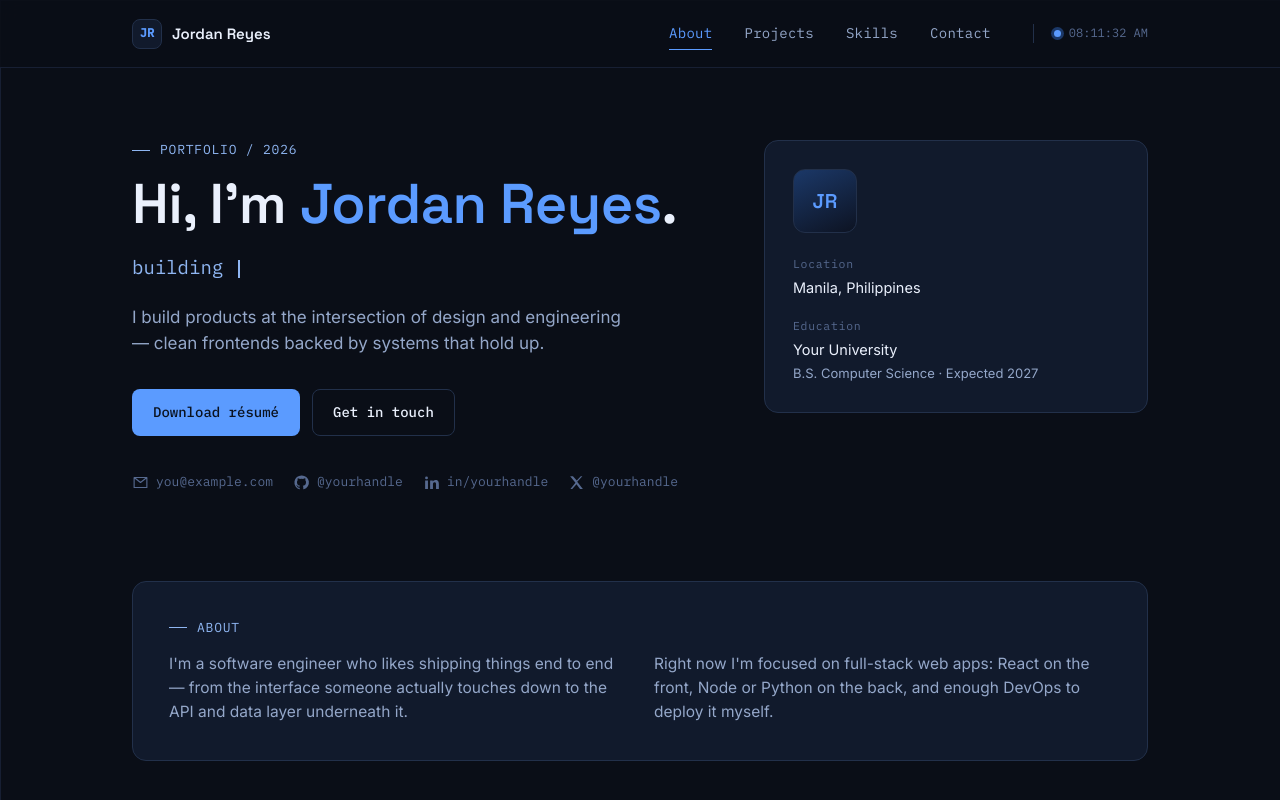
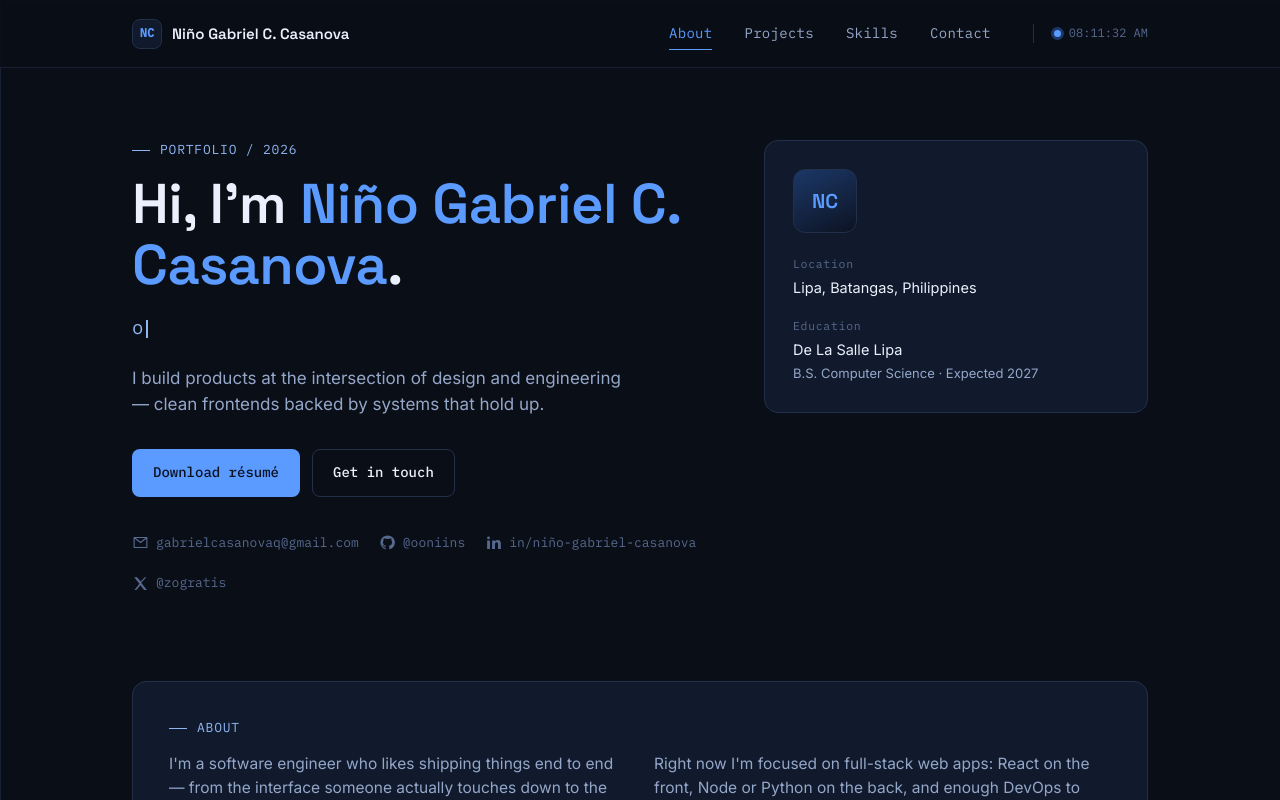
Before and after one commit to ooniins/Casanova_Portfolio, a React (Vite) app: page / in a window 1280 px wide. Shown: the top 800 px of the page. Built offline with nearby package versions, Linux system fonts and the light colour scheme.

Commit message:
Fix: Some Information

```diff
--- a/src/data/portfolioData.js
+++ b/src/data/portfolioData.js
@@ -5,13 +5,13 @@
 // ─────────────────────────────────────────────────────────────
 
 export const profile = {
-  name: "Jordan Reyes",
+  name: "Niño Gabriel C. Casanova",
   roles: [
-    "software engineer",
+    "Data engineer",
     "building for the web",
     "open to opportunities",
   ],
-  location: "Manila, Philippines",
+  location: "Lipa, Batangas, Philippines",
   tagline:
     "I build products at the intersection of design and engineering — clean frontends backed by systems that hold up.",
   bio: [
@@ -19,19 +19,19 @@ export const profile = {
     "Right now I'm focused on full-stack web apps: React on the front, Node or Python on the back, and enough DevOps to deploy it myself.",
   ],
   education: {
-    school: "Your University",
+    school: "De La Salle Lipa",
     program: "B.S. Computer Science",
     period: "Expected 2027",
   },
   resumeUrl: "/resume.pdf",
-  avatarInitial: "JR",
+  avatarInitial: "NC",
 };
 
 export const socials = [
-  { label: "Email", value: "you@example.com", href: "mailto:you@example.com", icon: "mail" },
-  { label: "GitHub", value: "@yourhandle", href: "https://github.com/yourhandle", icon: "github" },
-  { label: "LinkedIn", value: "in/yourhandle", href: "https://linkedin.com/in/yourhandle", icon: "linkedin" },
-  { label: "Twitter / X", value: "@yourhandle", href: "https://x.com/yourhandle", icon: "x" },
+  { label: "Email", value: "gabrielcasanovaq@gmail.com", href: "mailto:gabrielcasanovaq@gmail.com", icon: "mail" },
+  { label: "GitHub", value: "@ooniins", href: "https://github.com/ooniins", icon: "github" },
+  { label: "LinkedIn", value: "in/niño-gabriel-casanova", href: "https://linkedin.com/in/niño-gabriel-casanova", icon: "linkedin" },
+  { label: "Twitter / X", value: "@zogratis", href: "https://x.com/zogratis", icon: "x" },
 ];
 
 export const projects = [
```
